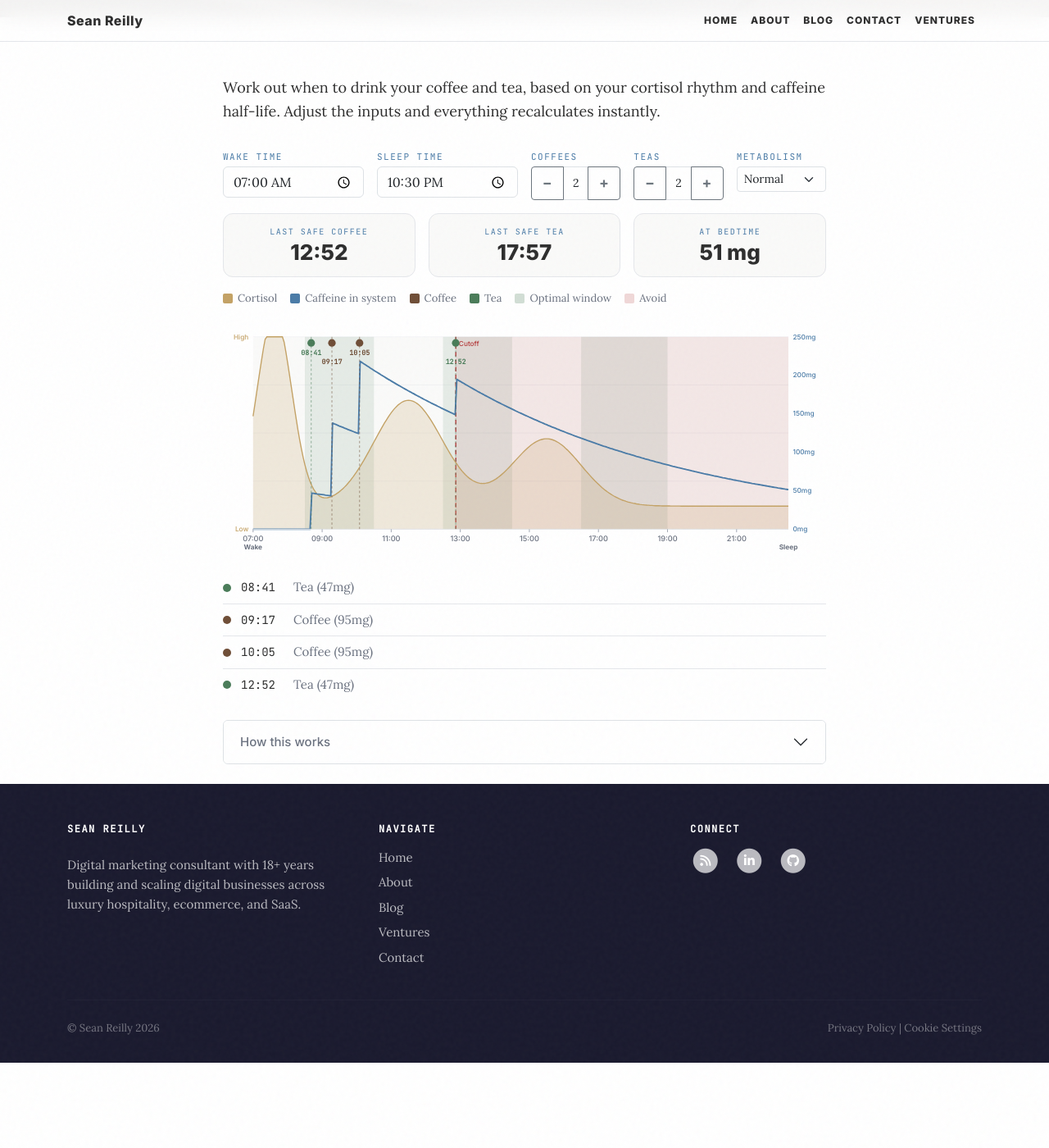
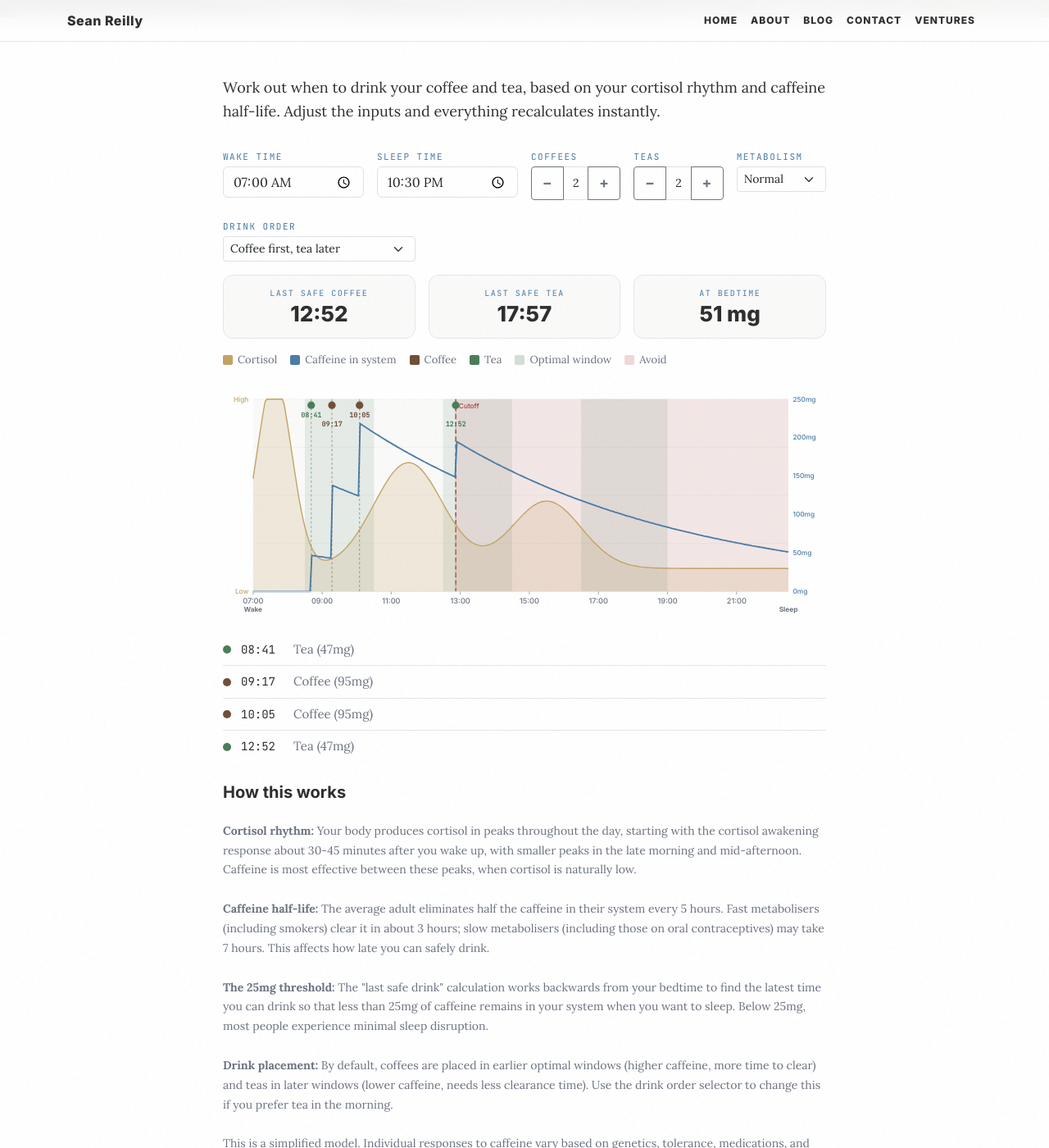
Before and after one commit to seanreillyesq/seanreillyesq.github.io, a Jekyll site: the page built from caffeine.html, in a window 1280 px wide and 1400 px high, scrolled down 342 px. Shown: the whole window at 82% size. Built offline with Jekyll 4.4.1, drawn with Linux system fonts in a browser that asks for light colours; comment, search, counter and statistics services are not loaded; before the commit the page ends 1638 px from its top, so only the background shows below that; some of the changed text lies outside the part shown.

Commit message:
Add drink order preference, visible methodology, latest posts
- Drink order selector: coffee first (default), tea first, or interleave
- Methodology section now always visible instead of collapsed accordion
- Latest 3 blog post cards added above the footer
- Drink order included in shareable URL params

```diff
--- a/caffeine.html
+++ b/caffeine.html
@@ -116,16 +116,7 @@ sitemap: false
 }
 
 /* Methodology */
-.methodology .accordion-button {
-    font-size: 0.9375rem;
-    color: var(--color-text-muted, #6B7280);
-}
-.methodology .accordion-button:not(.collapsed) {
-    color: var(--color-text, #2D2D2D);
-    background: transparent;
-    box-shadow: none;
-}
-.methodology .accordion-body {
+.methodology p {
     font-size: 0.875rem;
     color: var(--color-text-muted, #6B7280);
     line-height: 1.7;
@@ -185,6 +176,16 @@ sitemap: false
             </select>
         </div>
     </div>
+    <div class="row g-2 g-md-3 mb-3">
+        <div class="col-12 col-md-4">
+            <label class="form-label" for="drink-order">Drink order</label>
+            <select class="form-select form-select-sm" id="drink-order">
+                <option value="coffee-first" selected>Coffee first, tea later</option>
+                <option value="tea-first">Tea first, coffee later</option>
+                <option value="interleave">Interleave</option>
+            </select>
+        </div>
+    </div>
 </div>
 
 <!-- Results summary -->
@@ -227,26 +228,14 @@ sitemap: false
 <!-- Schedule -->
 <div id="schedule"></div>
 
-<!-- Methodology -->
+<!-- How this works -->
 <div class="methodology mb-4">
-    <div class="accordion" id="method-accordion">
-        <div class="accordion-item">
-            <h2 class="accordion-header">
-                <button class="accordion-button collapsed" type="button" data-bs-toggle="collapse" data-bs-target="#method-body">
-                    How this works
-                </button>
-            </h2>
-            <div id="method-body" class="accordion-collapse collapse" data-bs-parent="#method-accordion">
-                <div class="accordion-body">
+    <h3 class="fw-bold mb-3" style="font-size: 1.25rem;">How this works</h3>
     <p><strong>Cortisol rhythm:</strong> Your body produces cortisol in peaks throughout the day, starting with the cortisol awakening response about 30-45 minutes after you wake up, with smaller peaks in the late morning and mid-afternoon. Caffeine is most effective between these peaks, when cortisol is naturally low.</p>
     <p><strong>Caffeine half-life:</strong> The average adult eliminates half the caffeine in their system every 5 hours. Fast metabolisers (including smokers) clear it in about 3 hours; slow metabolisers (including those on oral contraceptives) may take 7 hours. This affects how late you can safely drink.</p>
     <p><strong>The 25mg threshold:</strong> The "last safe drink" calculation works backwards from your bedtime to find the latest time you can drink so that less than 25mg of caffeine remains in your system when you want to sleep. Below 25mg, most people experience minimal sleep disruption.</p>
-                    <p><strong>Drink placement:</strong> Coffees are placed in earlier optimal windows (higher caffeine, more time to clear) and teas in later windows (lower caffeine, needs less clearance time). Both are distributed evenly within their available windows.</p>
+    <p><strong>Drink placement:</strong> By default, coffees are placed in earlier optimal windows (higher caffeine, more time to clear) and teas in later windows (lower caffeine, needs less clearance time). Use the drink order selector to change this if you prefer tea in the morning.</p>
     <p>This is a simplified model. Individual responses to caffeine vary based on genetics, tolerance, medications, and other factors. Use it as a guide, not gospel.</p>
-                </div>
-            </div>
-        </div>
-    </div>
 </div>
 
 <script>
@@ -399,8 +389,44 @@ sitemap: false
         var teaWins = clampWindows(windows, teaCutoff);
 
         var drinks = [];
+        if (state.drinkOrder === 'tea-first') {
+            // Tea in early windows, coffee in later windows
+            distribute(drinks, 'tea', teas, TEA_MG, teaWins);
+            distribute(drinks, 'coffee', coffees, COFFEE_MG, coffeeWins.slice().reverse());
+        } else if (state.drinkOrder === 'interleave') {
+            // Merge all drinks and distribute evenly across all windows
+            var allWins = clampWindows(windows, Math.max(coffeeCutoff, teaCutoff));
+            var allDrinks = [];
+            for (var ci = 0; ci < coffees; ci++) allDrinks.push({ type: 'coffee', mg: COFFEE_MG });
+            for (var ti = 0; ti < teas; ti++) allDrinks.push({ type: 'tea', mg: TEA_MG });
+            // Alternate coffee/tea
+            allDrinks.sort(function(a, b) {
+                if (a.type === b.type) return 0;
+                return a.type === 'coffee' ? -1 : 1;
+            });
+            var interleaved = [];
+            var coffeeQueue = allDrinks.filter(function(d) { return d.type === 'coffee'; });
+            var teaQueue = allDrinks.filter(function(d) { return d.type === 'tea'; });
+            while (coffeeQueue.length || teaQueue.length) {
+                if (coffeeQueue.length) interleaved.push(coffeeQueue.shift());
+                if (teaQueue.length) interleaved.push(teaQueue.shift());
+            }
+            // Distribute positions across windows
+            var placeholders = [];
+            distribute(placeholders, 'placeholder', interleaved.length, 0, allWins);
+            for (var pi = 0; pi < placeholders.length && pi < interleaved.length; pi++) {
+                var cutoff = interleaved[pi].type === 'coffee' ? coffeeCutoff : teaCutoff;
+                drinks.push({
+                    type: interleaved[pi].type,
+                    time: Math.min(placeholders[pi].time, Math.floor(cutoff)),
+                    mg: interleaved[pi].mg
+                });
+            }
+        } else {
+            // Default: coffee first, tea later
             distribute(drinks, 'coffee', coffees, COFFEE_MG, coffeeWins);
             distribute(drinks, 'tea', teas, TEA_MG, teaWins.slice().reverse());
+        }
 
         drinks.sort(function(a, b) { return a.time - b.time; });
         return drinks;
@@ -708,6 +734,7 @@ sitemap: false
         state.coffees = clamp(parseInt(document.getElementById('coffee-count').value, 10) || 0, 0, 8);
         state.teas = clamp(parseInt(document.getElementById('tea-count').value, 10) || 0, 0, 8);
         state.halfLife = parseFloat(document.getElementById('metabolism').value) || 5;
+        state.drinkOrder = document.getElementById('drink-order').value;
 
         // Handle sleep before wake (next day)
         if (state.sleep <= state.wake) {
@@ -721,6 +748,7 @@ sitemap: false
         document.getElementById('coffee-count').value = state.coffees;
         document.getElementById('tea-count').value = state.teas;
         document.getElementById('metabolism').value = state.halfLife;
+        document.getElementById('drink-order').value = state.drinkOrder;
     }
 
     function updateURL() {
@@ -730,6 +758,7 @@ sitemap: false
         params.set('coffee', state.coffees);
         params.set('tea', state.teas);
         if (state.halfLife !== 5) params.set('metabolism', state.halfLife);
+        if (state.drinkOrder !== 'coffee-first') params.set('order', state.drinkOrder);
 
         var url = window.location.pathname + '?' + params.toString();
         history.replaceState(null, '', url);
@@ -757,6 +786,10 @@ sitemap: false
             var m = parseFloat(params.get('metabolism'));
             if (m === 3 || m === 5 || m === 7) state.halfLife = m;
         }
+        if (params.has('order')) {
+            var o = params.get('order');
+            if (o === 'coffee-first' || o === 'tea-first' || o === 'interleave') state.drinkOrder = o;
+        }
 
         // Handle sleep before wake
         if (state.sleep <= state.wake) state.sleep += 1440;
@@ -783,8 +816,12 @@ sitemap: false
             recalculate();
         });
 
-        // Metabolism
+        // Dropdowns
         document.getElementById('metabolism').addEventListener('change', function() {
+            readInputs();
+            recalculate();
+        });
+        document.getElementById('drink-order').addEventListener('change', function() {
             readInputs();
             recalculate();
         });
@@ -819,3 +856,19 @@ sitemap: false
     }
 })();
 </script>
+
+<!-- Latest Writing -->
+<section class="py-5 border-top" style="background-color: var(--color-surface);">
+    <div class="container">
+        <h2 class="text-center fw-bold mb-4" style="font-size: 1.75rem;">Latest Writing</h2>
+        <div class="row g-4">
+            {% assign card_count = 0 %}
+            {% for post in site.posts %}{% unless post.hidden or card_count >= 3 %}
+            <div class="col-md-6 col-lg-4">
+                {% include post-card.html post=post %}
+            </div>
+            {% assign card_count = card_count | plus: 1 %}
+            {% endunless %}{% endfor %}
+        </div>
+    </div>
+</section>
```
Also changed, not shown: other parts of caffeine.html (+2 -1 lines). Lines whose indentation alone changed are shown as unchanged.
